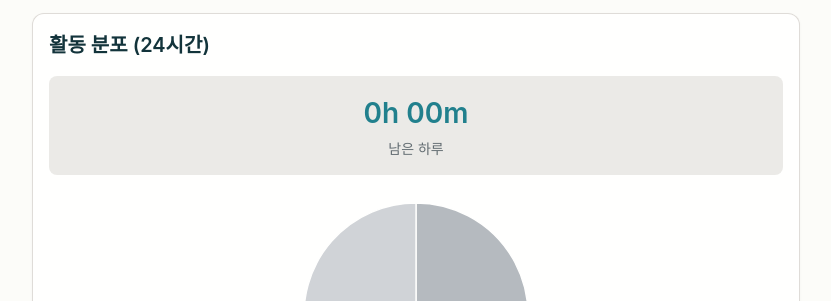
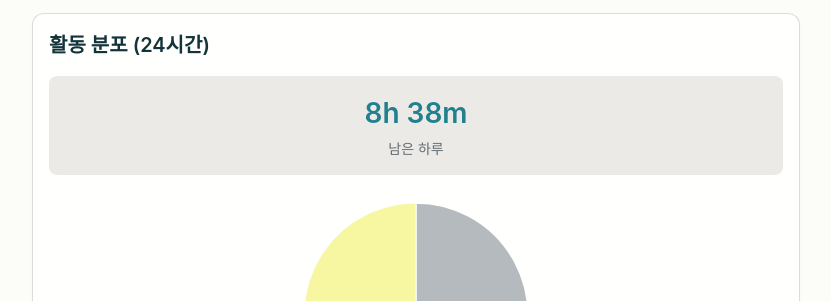
Before and after one commit to avocodo-org/time-portfolio, a plain HTML site: page index.html in a window 1280 px wide. Shown: the part 499-800 px from the top of the page, without its empty margins (224-1055 px from the left). Drawn offline with Linux system fonts and the light colour scheme.

Commit message:
feat: add grace period

```diff
--- a/index.html
+++ b/index.html
@@ -215,19 +215,12 @@
           </div>
           <div id="contrib-legend" class="contrib-legend"></div>
         </div>
-        <!-- 세로 고정: viewBox 높이는 항상 동일(7행) -->
-        <!-- <svg id="contrib-graph" viewBox="0 0 320 110" style="width:100%;max-width:640px;display:block;margin:0 auto;"></svg> -->
-         <!-- 기존 줄을 이걸로 교체 -->
-        <!-- <svg id="contrib-graph"
-            viewBox="0 0 320 110"
-            style="width:100%;max-width:640px;height:120px;display:block;margin:0 auto;"></svg> -->
 
         <svg id="contrib-graph"
         viewBox="0 0 320 110"
         style="width:100%;max-width:640px;height:240px;display:block;margin:0 auto;"></svg>
 
         <div id="contrib-tip" class="contrib-tip" role="tooltip" aria-hidden="true"></div>
-        <!-- <p class="muted">업무·공부·운동 총합(시간) — 칸을 탭/호버하면 날짜·시간 표시</p> -->
       </div>
 
       <div class="card">
@@ -367,6 +360,30 @@
       let changed = false;
       appData.timeRecords.forEach(r => { if (!r.id) { r.id = uid(); changed = true; } });
       if (changed) saveData();
+    }
+
+    // === Grace-window helpers (수면+식사 11h 이후부터 휴식 차감) ===
+    function getDefaultSumForToday() {
+      const todayStart = startOfLocalDay();
+      const todaysAll = appData.timeRecords.filter(r => isSameLocalDay(r.timestamp, todayStart));
+      return todaysAll.filter(r => r.isDefault).reduce((s, r) => s + (Number(r.duration) || 0), 0);
+    }
+    function getUsedActiveToday(includeRunning = true) {
+      const todayStart = startOfLocalDay();
+      const todaysAll = appData.timeRecords.filter(r => isSameLocalDay(r.timestamp, todayStart));
+      let runningAdd = 0;
+      if (includeRunning && timerInterval) runningAdd = timerElapsed;
+      const usedActive = todaysAll
+        .filter(r => !r.isDefault)
+        .reduce((s, r) => s + (Number(r.duration) || 0), 0) + runningAdd;
+      return usedActive;
+    }
+    function computeRestAndFuture({ elapsed, defaultSum, usedActive }) {
+      const BASE = Math.max(0, DAY - defaultSum);               // 13h
+      const elapsed_free = Math.max(0, elapsed - defaultSum);   // 그레이스 이후 경과
+      const restSoFar = Math.min(BASE, Math.max(0, elapsed_free - usedActive));
+      const futureBudget = Math.max(0, BASE - usedActive - restSoFar);
+      return { BASE, restSoFar, futureBudget };
     }
 
     // ===== Initialize
@@ -657,12 +674,6 @@
 
       // 오늘 기록 모음
       const todaysAll = appData.timeRecords.filter(r => isSameLocalDay(r.timestamp, dayStart));
-      const defaultSum = todaysAll
-        .filter(r => r.isDefault)
-        .reduce((s, r) => s + (Number(r.duration) || 0), 0);
-      const BASE = Math.max(0, DAY - defaultSum); // 오늘 사용 가능한 13h (기본값 합을 제외)
-
-      // 카테고리별(기본+사용자) 합
       const timeData = {};
       todaysAll.forEach(r => {
         timeData[r.category] = (timeData[r.category] || 0) + (Number(r.duration) || 0);
@@ -676,14 +687,12 @@
         timeData[runningCat] = (timeData[runningCat] || 0) + runningAdd;
       }
 
-      // (핵심) 휴식/남은시간 계산을 "13h 예산" 기준으로
-      const usedActive = todaysAll
-        .filter(r => !r.isDefault)
-        .reduce((s, r) => s + (Number(r.duration) || 0), 0) + runningAdd;
+      // === Grace-window 계산부: 수면+식사 11h 이후부터 휴식 감소 ===
+      const defaultSum = getDefaultSumForToday();          // 보통 8h+3h
+      const usedActive = getUsedActiveToday(true);         // 사용자 활동(진행중 포함)
+      const { restSoFar, futureBudget } = computeRestAndFuture({ elapsed, defaultSum, usedActive });
 
-      const restSoFar = Math.min(BASE, Math.max(0, elapsed - usedActive));
-      const futureBudget = Math.max(0, BASE - usedActive - restSoFar);
-
+      // 파이에 rest/future 반영
       const timePie = { ...timeData, rest: restSoFar };
       if (futureBudget > 0) timePie.future = futureBudget;
 
@@ -691,7 +700,7 @@
       drawPieChart("time-pie-chart", timePie, timeNames, timeColors);
       drawLegend("time-pie-legend", timePie, timeNames, timeColors, "time");
 
-      // ── 아래는 자산 파이 기존 로직 그대로 ──
+      // ── 자산 파이 ──
       const assetDataByName = {};
       for (const a of appData.assets) {
         const key = (a.name || "").trim();
@@ -712,27 +721,17 @@
       drawPieChart("asset-pie-chart", assetDataByName, assetNames, assetColors);
       drawLegend("asset-pie-legend", assetDataByName, assetNames, assetColors, "asset");
     }
+
     // ===== '남은 오늘'
     function updateDayRemaining() {
       const dayStart = startOfLocalDay();
       const now = Date.now();
       const elapsed = Math.min(now - dayStart, DAY);
 
-      const todaysAll = appData.timeRecords.filter(r => isSameLocalDay(r.timestamp, dayStart));
-      const defaultSum = todaysAll
-        .filter(r => r.isDefault)
-        .reduce((s, r) => s + (Number(r.duration) || 0), 0);
-      const BASE = Math.max(0, DAY - defaultSum); // 13h 예산
+      const defaultSum = getDefaultSumForToday();
+      const usedActive = getUsedActiveToday(true);
 
-      let runningAdd = 0;
-      if (timerInterval) runningAdd = timerElapsed;
-
-      const usedActive = todaysAll
-        .filter(r => !r.isDefault)
-        .reduce((s, r) => s + (Number(r.duration) || 0), 0) + runningAdd;
-
-      const restSoFar = Math.min(BASE, Math.max(0, elapsed - usedActive));
-      const futureBudget = Math.max(0, BASE - usedActive - restSoFar); // ← 보여줄 "남은 하루"
+      const { futureBudget } = computeRestAndFuture({ elapsed, defaultSum, usedActive });
 
       const h = Math.floor(futureBudget / HOUR);
       const m = Math.floor((futureBudget % HOUR) / MINUTE);
@@ -877,43 +876,34 @@
       }
       renderContributionFixed({ startDate: start, endDate: now });
     }
-    // 항상 7행(요일)로 그리고, 세로 높이 고정
-    // 항상 7행(요일)로 그리고, 세로 높이 고정
     function renderContributionFixed({startDate, endDate}) {
       const svg = document.getElementById('contrib-graph');
       if (!svg) return;
       svg.innerHTML = '';
 
-      // ── 고정 레이아웃 파라미터 ─────────────────────────
-      const ROWS = 7;              // 요일 7행 고정
-      const CELL = 12;             // 셀 한 변(px) 고정
-      const GAP  = 2;              // 셀 간격(px)
-      const TOP  = 18;             // 상단 여백(월 라벨 영역)
-      const LEFT = 24;             // 좌측 여백(요일 라벨 영역)
-      // const FIXED_HEIGHT = TOP + ROWS * (CELL + GAP) - GAP + 8; // 항상 동일한 viewBox 높이
-      const FIXED_HEIGHT = TOP + ROWS * (CELL + GAP) - GAP + 8; // 항상 동일한 viewBox 높이
-      // ──────────────────────────────────────────────────
+      const ROWS = 7;
+      const CELL = 12;
+      const GAP  = 2;
+      const TOP  = 18;
+      const LEFT = 24;
+      const FIXED_HEIGHT = TOP + ROWS * (CELL + GAP) - GAP + 8;
 
       const today = new Date(endDate); today.setHours(0,0,0,0);
       const start = new Date(startDate); start.setHours(0,0,0,0);
 
-      // 시작일을 직전 일요일로 보정(항상 주 단위 열)
       const shift = start.getDay();
       start.setDate(start.getDate() - shift);
 
-      // 날짜별 총 시간
       const daily = buildDailyHoursMap(true);
 
       const DAY_MS = 24*60*60*1000;
       const daysSpan = Math.floor((today - start) / DAY_MS) + 1;
       const weeks = Math.ceil(daysSpan / 7);
 
-      // 가로 폭은 주 수에 따라 변하지만, 높이는 FIXED_HEIGHT로 고정
       const width  = LEFT + weeks * (CELL + GAP) - GAP + 8;
       const height = FIXED_HEIGHT;
       svg.setAttribute('viewBox', `0 0 ${width} ${height}`);
 
-      // 요일 라벨(월/수/금)
       const dayNames = ['일','월','화','수','목','금','토'];
       [1,3,5].forEach(dow => {
         const y = TOP + dow * (CELL + GAP) + CELL - 2;
@@ -972,14 +962,12 @@
         }, {passive:true});
         rect.addEventListener('touchend', hideTip);
 
-        // 기본 title도 유지
         const title = document.createElementNS('http://www.w3.org/2000/svg','title');
         title.textContent = `${dateText} · ${h.toFixed(1)}시간`;
         rect.appendChild(title);
 
         svg.appendChild(rect);
 
-        // 월 라벨(1일 열 상단)
         if (d.getDate() === 1) {
           const monthKey = `${d.getFullYear()}-${d.getMonth()}`;
           if (!monthPrinted.has(monthKey)) {
```
